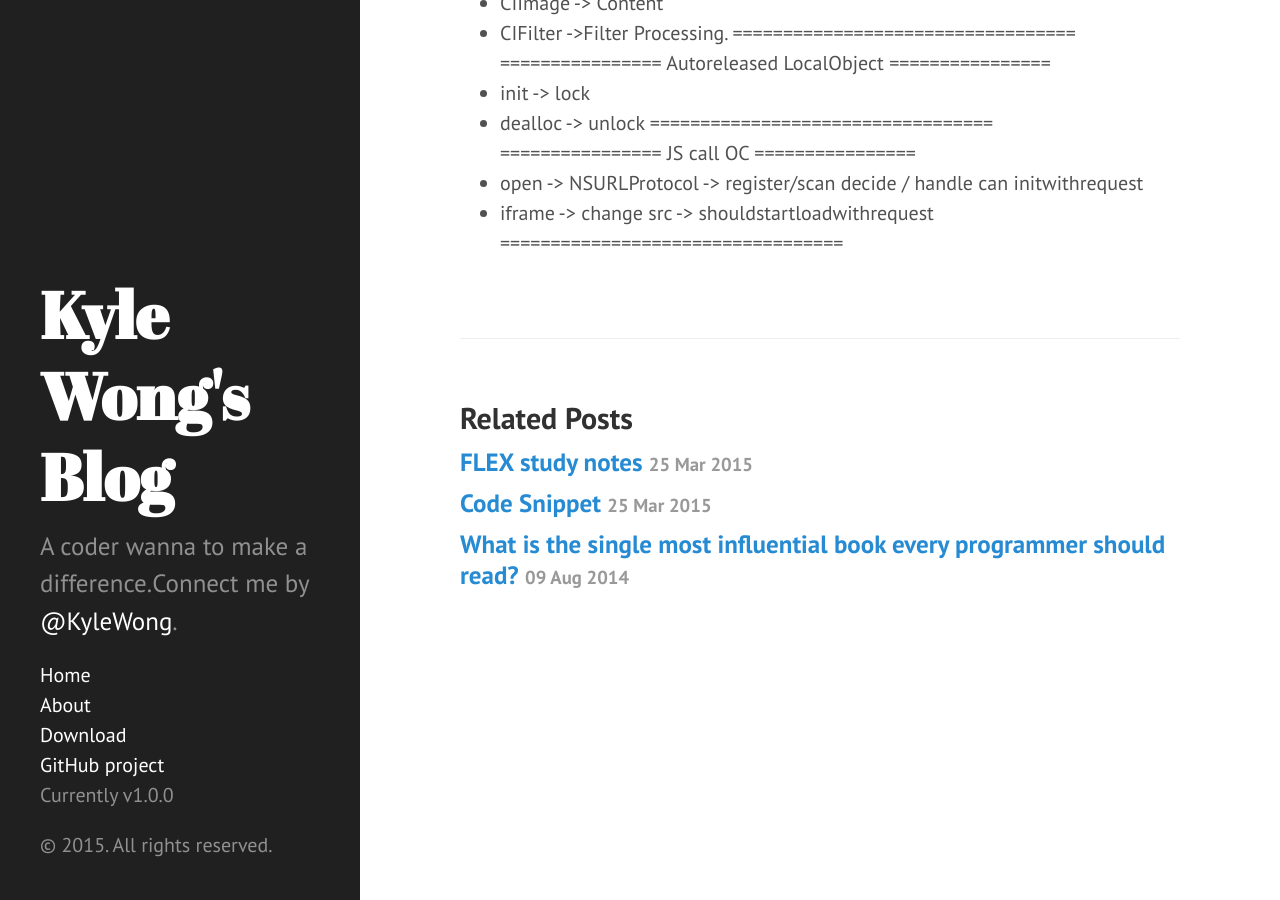
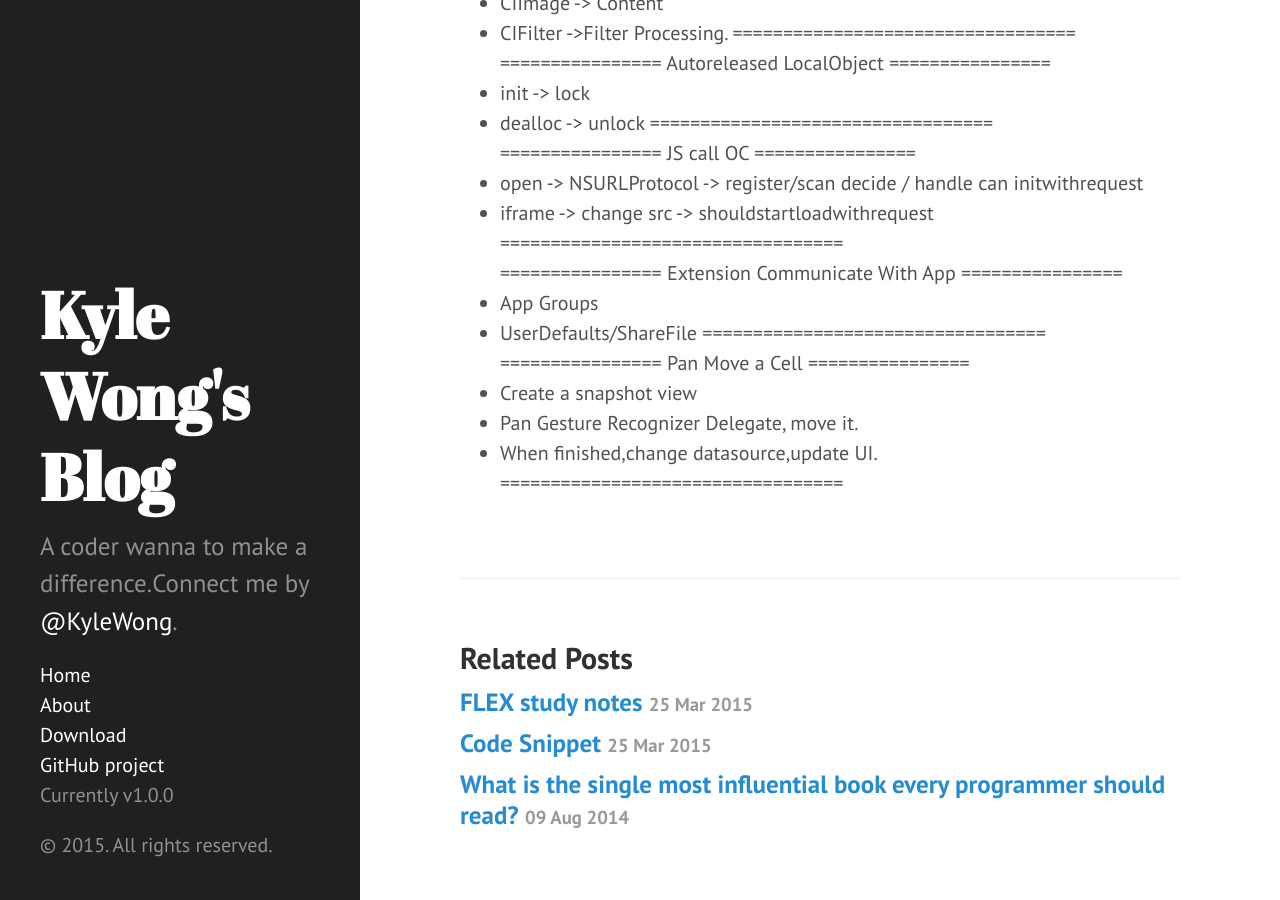
Before and after one commit to kangwang1988/kangwang1988.github.io, a Jekyll site: the page built from _posts/2015-05-10-iOS-study-note.md, in a window 1280 px wide and 900 px high, scrolled down 4552 px. Built offline with Jekyll 4.4.1, drawn with Linux system fonts in a browser that asks for light colours; Markdown is read by kramdown in place of the engine named in the settings.

Commit message:
Update 2015-05-10-iOS-study-note.md

```diff
--- a/_posts/2015-05-10-iOS-study-note.md
+++ b/_posts/2015-05-10-iOS-study-note.md
@@ -174,3 +174,12 @@ InputSource:Timer,Selector,Port,CustomSrc.
 - open -> NSURLProtocol -> register/scan decide / handle can initwithrequest
 - iframe -> change src -> shouldstartloadwithrequest
 ==================================<br>
+================ Extension Communicate With App  ================<br>
+- App Groups
+- UserDefaults/ShareFile
+==================================<br>
+================ Pan Move a Cell  ================<br>
+- Create a snapshot view
+- Pan Gesture Recognizer Delegate, move it.
+- When finished,change datasource,update UI.
+==================================<br>
```
